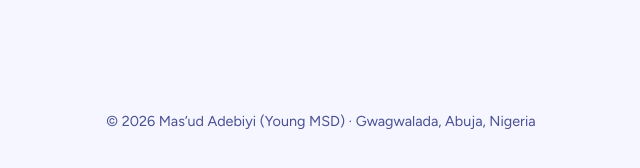
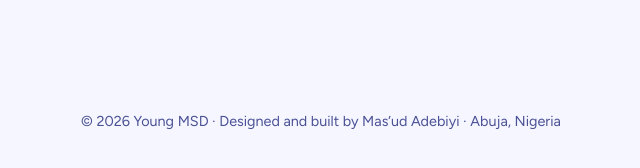
Before and after one commit to youngmsdzunnurain-ship-it/youngmsd-portfolio, a plain HTML site: page index.html in a window 1280 px wide. Shown: the part 6648-6816 px from the top of the page, 319-959 px from the left. Drawn offline with nearby package versions, Linux system fonts and the light colour scheme.

Commit message:
Improve SEO metadata and structured data and clarify Young MSD footer

```diff
--- a/index.html
+++ b/index.html
@@ -3,8 +3,8 @@
 <head>
 <meta charset="utf-8">
 <meta name="viewport" content="width=device-width, initial-scale=1, viewport-fit=cover">
-<title>Young MSD | React & React Native Developer</title>
-<meta name="description" content="Portfolio of Mas’ud Adebiyi (Young MSD), a React and React Native developer in Abuja, Nigeria.">
+<title>Young MSD | React & React Native Developer in Abuja, Nigeria</title>
+<meta name="description" content="Mas’ud Adebiyi (Young MSD) is a React and React Native developer in Abuja, Nigeria, building responsive websites and mobile applications.">
 <link rel="preconnect" href="https://fonts.googleapis.com"><link rel="preconnect" href="https://fonts.gstatic.com" crossorigin>
 <link href="https://fonts.googleapis.com/css2?family=Bricolage+Grotesque:wght@600;800&family=Figtree:wght@400;500;600&display=swap" rel="stylesheet">
 <link rel="stylesheet" href="css/style.css">
@@ -76,7 +76,7 @@
 <form id="f"><input id="n" placeholder="Your name" required autocomplete="name"><input id="e" type="email" placeholder="Your email" required autocomplete="email"><textarea id="m" rows="4" placeholder="Tell me about your project" required></textarea><button class="btn pri mg" type="submit">Send message</button><div id="msg" role="status"></div></form>
 </div></div></section>
 </main>
-<footer>© 2026 Mas’ud Adebiyi (Young MSD) · Gwagwalada, Abuja, Nigeria</footer>
+<footer>© 2026 Young MSD · Designed and built by Mas’ud Adebiyi · Abuja, Nigeria</footer>
 
 <script src="js/script.js" defer></script>
 </body>
```
